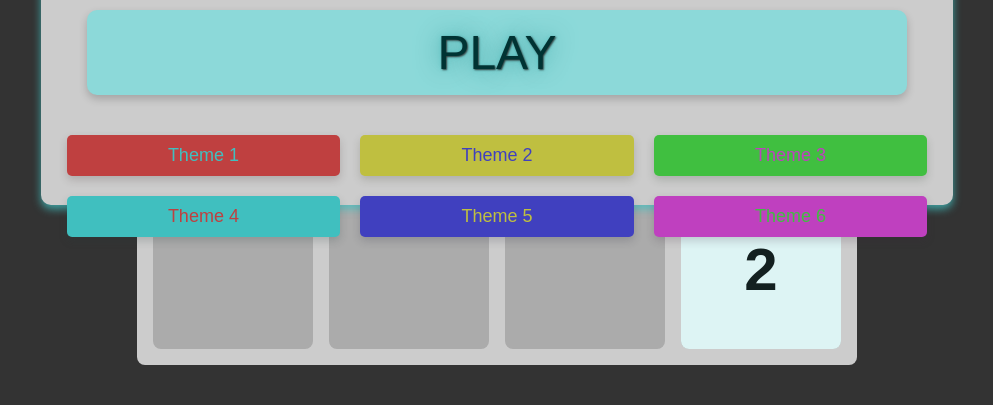
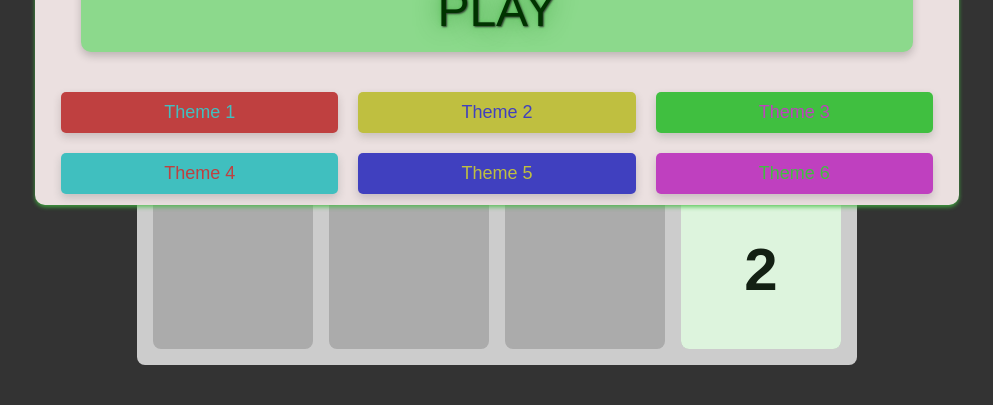
Before and after one commit to JoJoJo-JoJoJo/2048, a plain HTML site: page index.html in a window 1280 px wide. Shown: the part 395-800 px from the top of the page, without its empty margins (143-1136 px from the left). Drawn offline with Linux system fonts and the light colour scheme.

Commit message:
Finished theme buttons (one step away from finishing home screen)

```diff
--- a/HomeScreen.js
+++ b/HomeScreen.js
@@ -1,28 +1,26 @@
 export default class HomeScreen {
-  #isActive;
   #theHomeScreen;
   #themeButtons;
   #playAgainButton;
+  #theme;
 
   constructor(theGameBoard, themes) {
-    this.themes = themes;
-    this.#isActive = true;
     const documentBody = document.querySelector("body");
     this.#theHomeScreen = document.createElement("div");
     this.#theHomeScreen.classList.add("home-screen");
-    this.#theHomeScreen.style.setProperty("--theme-color", 180);
+    this.#theHomeScreen.style.setProperty("--theme-color", 120);
     documentBody.append(this.#theHomeScreen);
     const title = document.createElement("p");
     title.innerText = 2048;
+    this.title = title;
     this.#theHomeScreen.append(title);
-    theGameBoard.style.setProperty("--theme-color", 180);
+    theGameBoard.style.setProperty("--theme-color", 120);
     this.#playAgainButton = new PlayAgainButton(this.#theHomeScreen);
     this.#themeButtons = createThemeButtons(this.#theHomeScreen).map(
       (themeBtnElement, index) => {
-        return new ThemeBtn(theGameBoard, themeBtnElement, index, themes);
+        return new ThemeBtn(theGameBoard, themeBtnElement, index, themes, this.#theHomeScreen);
       }
     );
-    this.title = title;
   }
 
   get theHomeScreen() {
@@ -31,6 +29,15 @@ export default class HomeScreen {
 
   get themeButtons() {
     return this.#themeButtons;
+  }
+
+  get theme() {
+    return this.#theme;
+  }
+
+  set theme(value) {
+    this.#theHomeScreen.style.setProperty("--theme-color", value);
+    theGameBoard.style.setProperty("--theme-color", value);
   }
 
   changeHomeScreenText(winLoseMsg) {
@@ -43,8 +50,7 @@ function createThemeButtons(_HOME_SCREEN) {
   let x = 0;
   do {
     const themeButton = document.createElement("button");
-    themeButton.classList.add("theme-button");
-    themeButton.classList.add("button");
+    themeButton.classList.add("button", "theme-button");
     themeButton.setAttribute("type", "button");
     _THEME_BUTTONS.push(themeButton);
     _HOME_SCREEN.append(themeButton);
@@ -56,8 +62,7 @@ function createThemeButtons(_HOME_SCREEN) {
 class PlayAgainButton {
   constructor(homeScreenDiv) {
     const playButton = document.createElement("button");
-    playButton.classList.add("button");
-    playButton.classList.add("play-button");
+    playButton.classList.add("button", "play-button");
     playButton.setAttribute("type", "button");
     playButton.dataset.playAgain = "";
     playButton.innerText = "PLAY";
@@ -66,24 +71,20 @@ class PlayAgainButton {
 }
 
 class ThemeBtn {
-  #theme;
-  #themeButtonIndex;
+  #currentTheme;
 
-  constructor(theGameBoard, themeBtnElement, index, themes) {
-    this.#themeButtonIndex = index;
+  constructor(theGameBoard, themeBtnElement, index, themes, _HOME_SCREEN) {
+    this._HOME_SCREEN = _HOME_SCREEN;
+    this.theGameBoard = theGameBoard;
+    this.#currentTheme = (360 / themes) * index;
     this.themeBtnElement = themeBtnElement;
     themeBtnElement.setAttribute("id", `theme-button-${index + 1}`);
     themeBtnElement.innerText = `Theme ${index + 1}`;
-    themeBtnElement.style.setProperty(
-      "--theme-button-bgc",
-      (360 / themes) * index
-    );
+    themeBtnElement.style.setProperty("--theme-button-bgc", this.#currentTheme);
   }
 
   changeTheme() {
-    theGameBoard.style.setProperty(
-      "--theme-color",
-      (360 / themes) * this.#themeButtonIndex
-    );
+    this.theGameBoard.style.setProperty("--theme-color", this.#currentTheme);
+    this._HOME_SCREEN.style.setProperty("--theme-color", this.#currentTheme);
   }
 }
--- a/script.js
+++ b/script.js
@@ -8,8 +8,7 @@ const resetBtn = document.querySelector("[data-reset]");
 const gameBoard = document.getElementById("game-board");
 
 const themes = 6;
-//* This variable is simply used to determine the hsl 'hue' value between the declared
-//* number of themes.
+//* This variable is used to determine the hsl 'hue' value between the declared number of themes.
 
 //TODO: Get theme buttons working.
 
@@ -55,34 +54,25 @@ function resetGame() {
 
 function homeScreenFunctions() {
   openPopup();
-  homeScreen.themeButtons.forEach((_themeBtn, index) => {
+
+  homeScreen.themeButtons.forEach((themeBtn, index) => {
     addGlobalEventListener(
       "click",
-      `theme-button-${index + 1}`,
-      () => {
-        gameBoard.style.setProperty(
-          "--theme-color",
-          (360 / themes) * index + 1
-        );
-        homeScreen.theHomeScreen.style.setProperty(
-          "--theme-color",
-          (360 / themes) * index + 1
-        );
-      },
-      {
-        capture: true,
+      `#theme-button-${index + 1}`,
+      (e) => {
+        themeBtn.changeTheme();
       }
     );
   });
+
   addGlobalEventListener(
     "click",
     "[data-play-again]",
-    () => {
+    (e) => {
       playAgain();
     },
     {
       capture: true,
-      once: true,
     }
   );
 }
--- a/styles.css
+++ b/styles.css
@@ -6,11 +6,12 @@
 
 :root {
   font-family: Arial, Helvetica, sans-serif;
-  font-size: 16px;
+  font-size: 1.5vmin;
 }
 
 body {
   background-color: hsl(0, 0%, 20%);
+  user-select: none;
   display: flex;
   justify-content: center;
   align-items: center;
@@ -28,10 +29,10 @@ body {
 .home-screen {
   height: 50vh;
   width: 75%;
-  background-color: hsl(0, 0%, 80%);
+  background-color: hsl(0, 20%, 90%);
   border-radius: 10px;
   margin: 0;
-  box-shadow: 0 4px 8px 0 hsl(var(--theme-color), 50%, 50%, 0.8);
+  box-shadow: 0 2px 4px 0 hsl(var(--theme-color), 50%, 50%, 0.8);
   padding: 0;
   position: absolute;
   top: 0;
@@ -50,7 +51,7 @@ body {
 }
 
 .home-screen p {
-  font-size: 108px;
+  font-size: 6em;
   font-weight: 500;
   margin: 0;
   margin-top: 5vh;
@@ -65,7 +66,7 @@ body {
   width: 30%;
   padding: 10px 0;
   margin: 10px;
-  font-size: 18px;
+  font-size: 1.5em;
   box-shadow: 0 4px 8px 0 hsl(var(--theme-button-bgc), 20%, 20%, 0.2);
   border-radius: 5px;
   cursor: pointer;
@@ -82,7 +83,7 @@ body {
   padding: 15px 0;
   background-color: hsl(var(--theme-color), 50%, 70%);
   color: hsl(var(--theme-color), 100%, 10%);
-  font-size: 48px;
+  font-size: 4em;
   text-shadow: 1px 1px 2px hsl(var(--theme-color), 10%, 20%),
     0 0 25px hsl(var(--theme-color), 50%, 40%),
     0 0 5px hsl(var(--theme-color), 50%, 60%);
```
